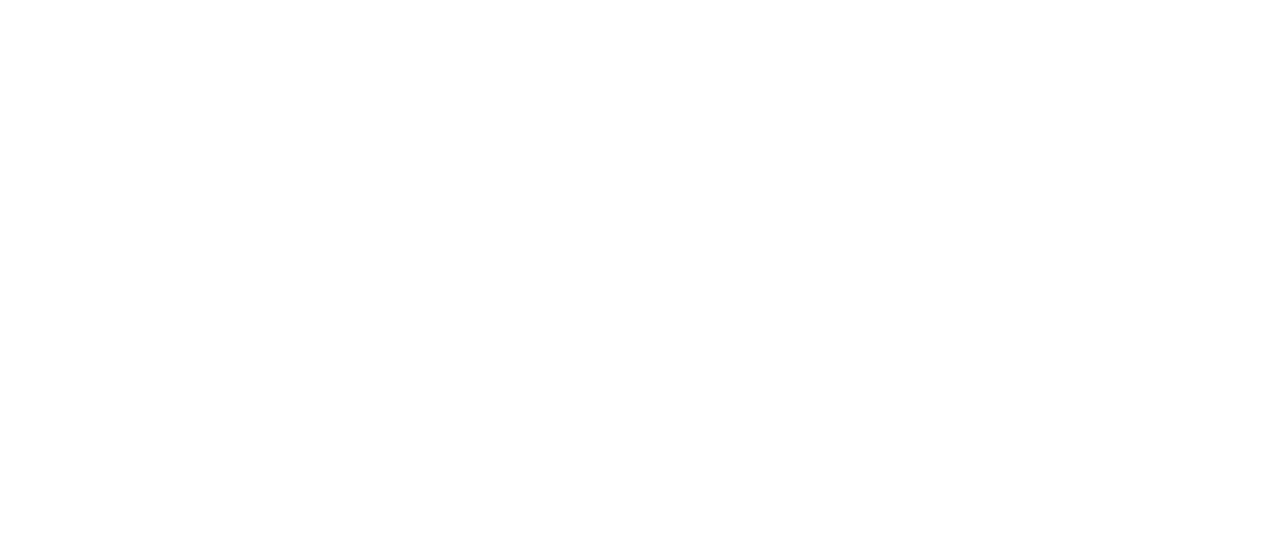
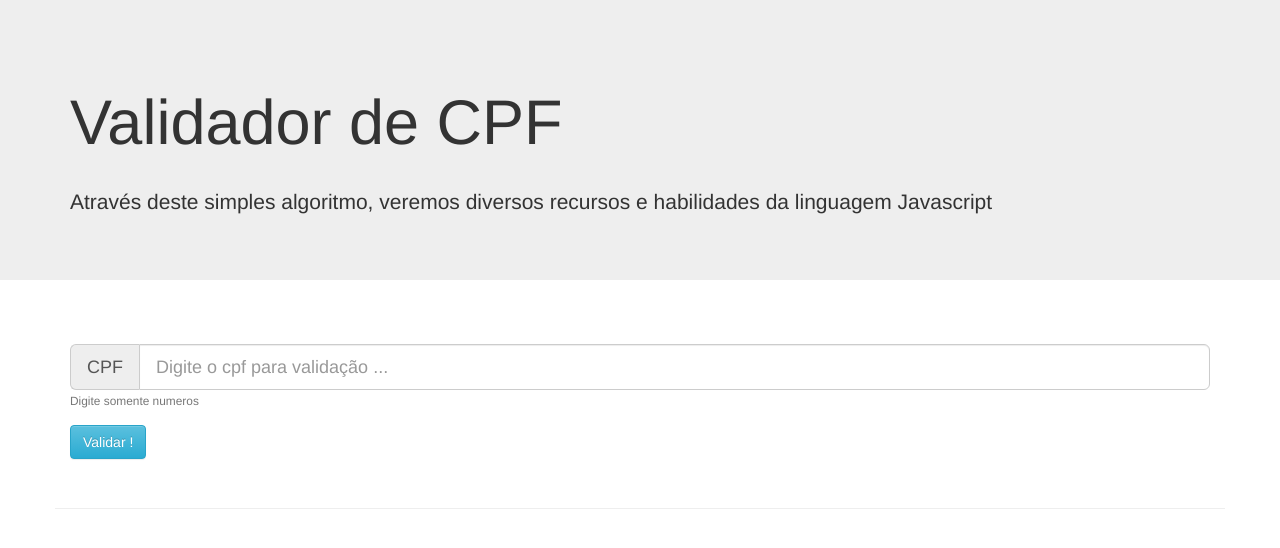
Before and after one commit to lucasjmlara/JS_Hiring_Coders, a plain HTML site: page index.html in a window 1280 px wide. Drawn offline with nearby package versions, Linux system fonts and the light colour scheme.

Commit message:
Baixar codigo do prof

```diff
--- a/index.html
+++ b/index.html
@@ -1,12 +1,65 @@
 <!DOCTYPE html>
-<html lang="en">
+
 <head>
-    <meta charset="UTF-8">
+
+    <meta charset="utf-8">
     <meta http-equiv="X-UA-Compatible" content="IE=edge">
-    <meta name="viewport" content="width=device-width, initial-scale=1.0">
-    <title>Document</title>
+    <meta name="viewport" content="width=device-width, initial-scale=1">
+
+    <title>JavaScript Gama Academy</title>
+
+    <!-- Latest compiled and minified CSS -->
+    <link rel="stylesheet" href="https://maxcdn.bootstrapcdn.com/bootstrap/3.3.7/css/bootstrap.min.css"
+        integrity="sha384-BVYiiSIFeK1dGmJRAkycuHAHRg32OmUcww7on3RYdg4Va+PmSTsz/K68vbdEjh4u" crossorigin="anonymous">
+
+    <!-- Optional theme -->
+    <link rel="stylesheet" href="https://maxcdn.bootstrapcdn.com/bootstrap/3.3.7/css/bootstrap-theme.min.css"
+        integrity="sha384-rHyoN1iRsVXV4nD0JutlnGaslCJuC7uwjduW9SVrLvRYooPp2bWYgmgJQIXwl/Sp" crossorigin="anonymous">
+
+    <link rel="stylesheet" href="./style.css">
+
+
 </head>
+
 <body>
+    <div class="jumbotron">
+        <div class="container">
+            <h1 class="page-header">Validador de CPF</h1>
+            <p>Através deste simples algoritmo, veremos diversos recursos e habilidades da linguagem Javascript</p>
+        </div>
+
+    </div>
+    <div class="container formulario">
+        <form>
+            <div class="form-group">
+                <div class="input-group input-group-lg">
+                    <span class="input-group-addon" id="sizing-addon1">CPF</span>
+                    <input type="text" class="form-control" placeholder="Digite o cpf para validação ..."
+                        aria-describedby="sizing-addon1">
+                </div>
+                <small class="form-text text-muted">Digite somente numeros</small>
+            </div>
+            <button type="button" class="btn btn-info">Validar !</button>
+        </form>
+    </div>
+    <div class="container page-header">
+        <div id="success" class="alert alert-success" style="display: none;" role="alert">
+            <strong>Oba!</strong> Seu CPF é válido
+        </div>
+        <div id="error" class="alert alert-danger" style="display: none;" role="alert">
+            <strong>Ops!</strong> Seu CPF não é válido
+        </div>
+    </div>
 
 </body>
+
+<!-- jQuery (necessary for Bootstrap's JavaScript plugins) -->
+<script src="https://ajax.googleapis.com/ajax/libs/jquery/1.12.4/jquery.min.js"></script>
+
+<!-- Latest compiled and minified JavaScript -->
+<script src="https://maxcdn.bootstrapcdn.com/bootstrap/3.3.7/js/bootstrap.min.js" crossorigin="anonymous"
+    integrity="sha384-Tc5IQib027qvyjSMfHjOMaLkfuWVxZxUPnCJA7l2mCWNIpG9mGCD8wGNIcPD7Txa"></script>
+
+
+
 </html>
--- /dev/null
+++ b/style.css
@@ -0,0 +1,3 @@
+.formulario {
+  margin-top: 5%;
+}
```
Also changed, not shown: 2 other files.
